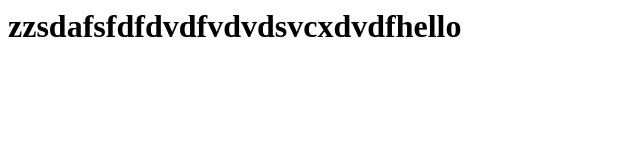
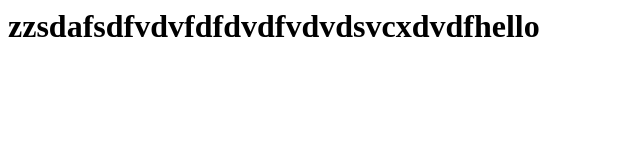
Before and after one commit to narayanbodade662/myrepo, a plain HTML site: page index.html in a window 1280 px wide. Shown: the whole page, without its empty margins (0-640 px from the left). Drawn offline with Linux system fonts and the light colour scheme.

Commit message:
dbfshbdfvvggdfdrgtrgtrs

```diff
--- a/index.html
+++ b/index.html
@@ -1 +1 @@
-<h1>zzsdafsfdfdvdfvdvdsvcxdvdfhello</h1>
+<h1>zzsdafsdfvdvfdfdvdfvdvdsvcxdvdfhello</h1>
```
Also changed, not shown: 1 other file.
